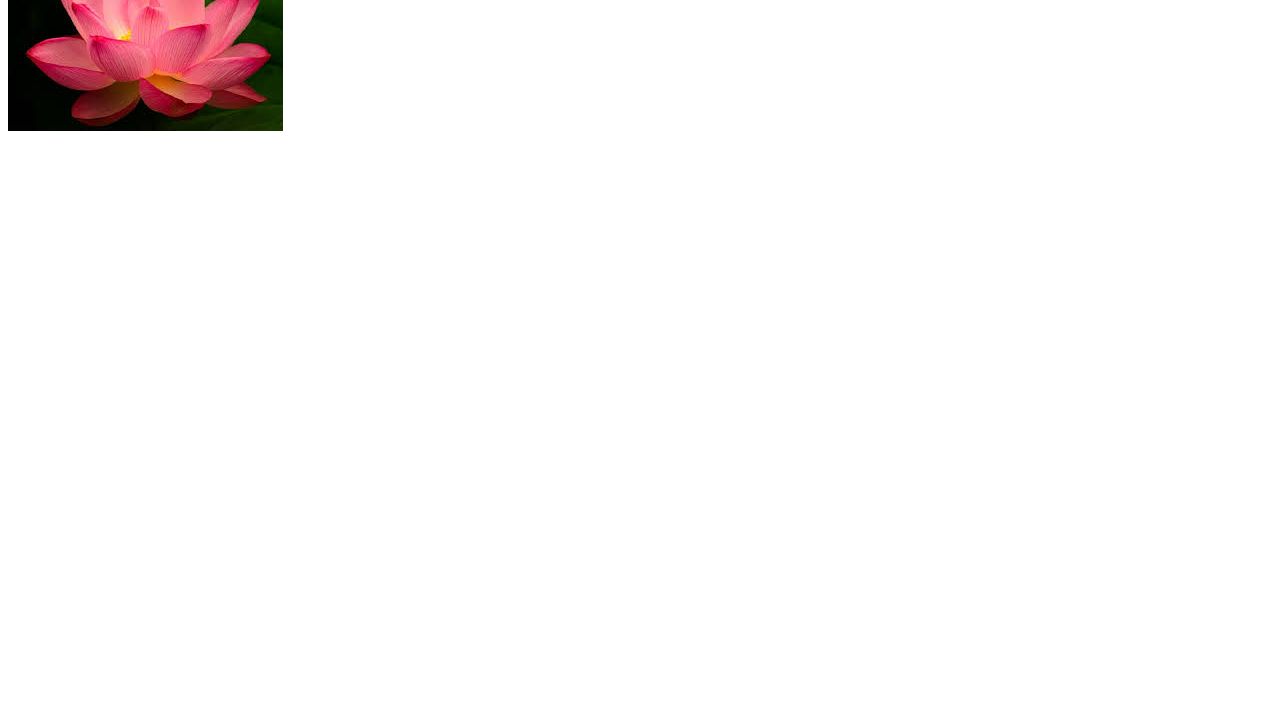
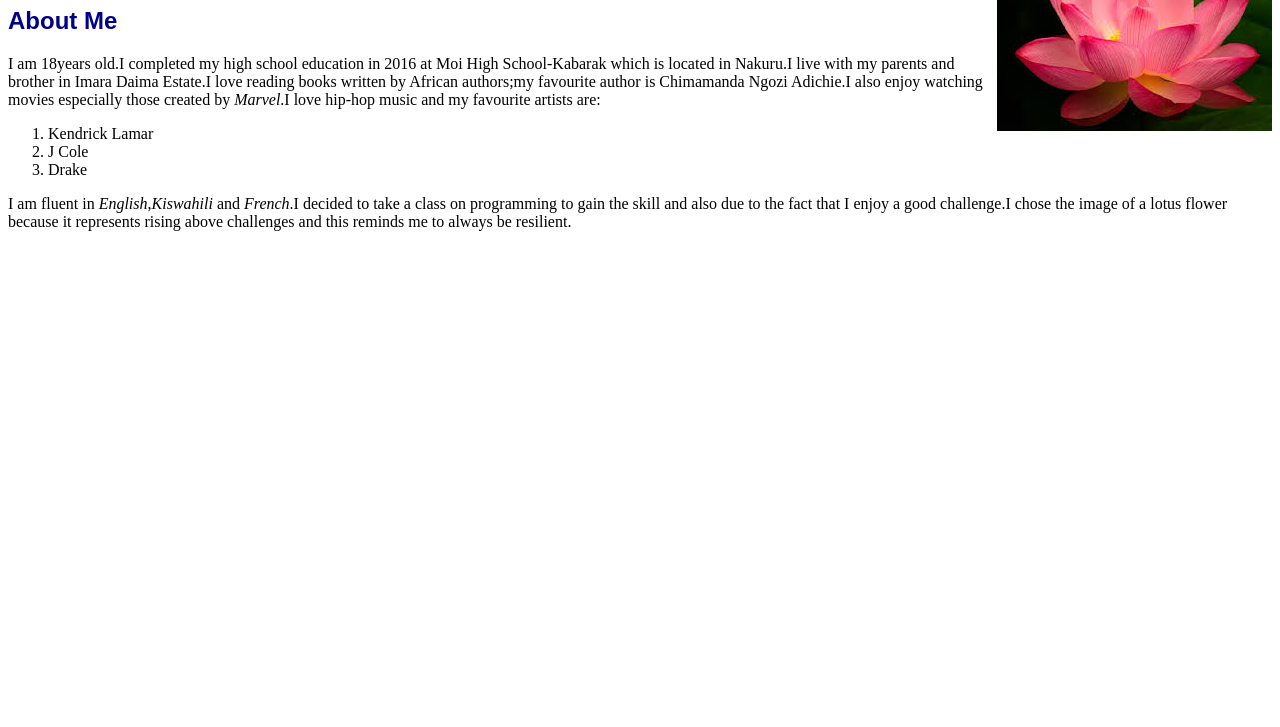
Before and after one commit to Ilovenyambura/Ilovenyambura.github.io, a plain HTML site: page index.html in a window 1280 px wide. Shown: the part 73-800 px from the top of the page. Drawn offline with Linux system fonts and the light colour scheme.

Commit message:
add text and styles to webpage

```diff
--- a/css/styles.css
+++ b/css/styles.css
@@ -1,6 +1,14 @@
 .img{
-  float: left;
+  float:right;
+
 }
 h1{
   font-weight: bold;
 }
+.bold{
+  font-style: italic;
+}
+h2{
+  font-family: sans-serif;
+  color: darkblue;
+}
--- a/index.html
+++ b/index.html
@@ -11,5 +11,14 @@
 
     <h1>Nyambura Karanja</h1>
 
+    <h2>About Me</h2>
+    <p>I am 18years old.I completed my high school education in 2016 at Moi High School-Kabarak which is located in Nakuru.I live with my parents and brother in Imara Daima Estate.I love reading books written by African authors;my favourite author is Chimamanda Ngozi Adichie.I also enjoy watching movies especially those created by <em>Marvel</em>.I love hip-hop music and my favourite artists are:
+      <ol>
+        <li>Kendrick Lamar</li>
+        <li>J Cole</li>
+        <li>Drake</li>
+      </ol>
+    <p>I am fluent in <span class="bold">English</span>,<span class="bold">Kiswahili</span> and <span class="bold">French</span>.I decided to take a class on programming to gain the skill and also due to the fact that I enjoy a good challenge.I chose the image of a lotus flower because it represents rising above challenges and this reminds me to always be resilient.</p>
+
   </body>
 </html>
```
